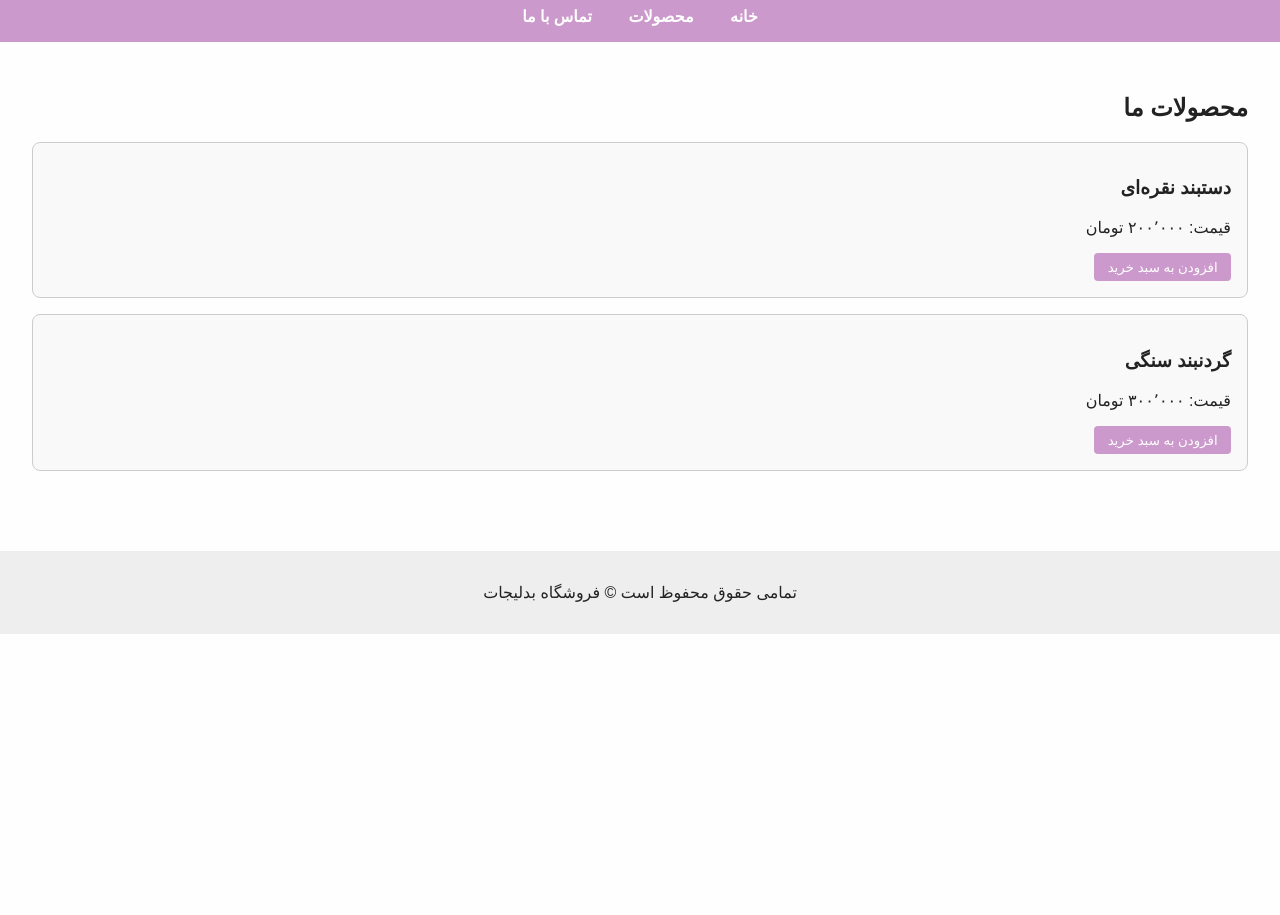
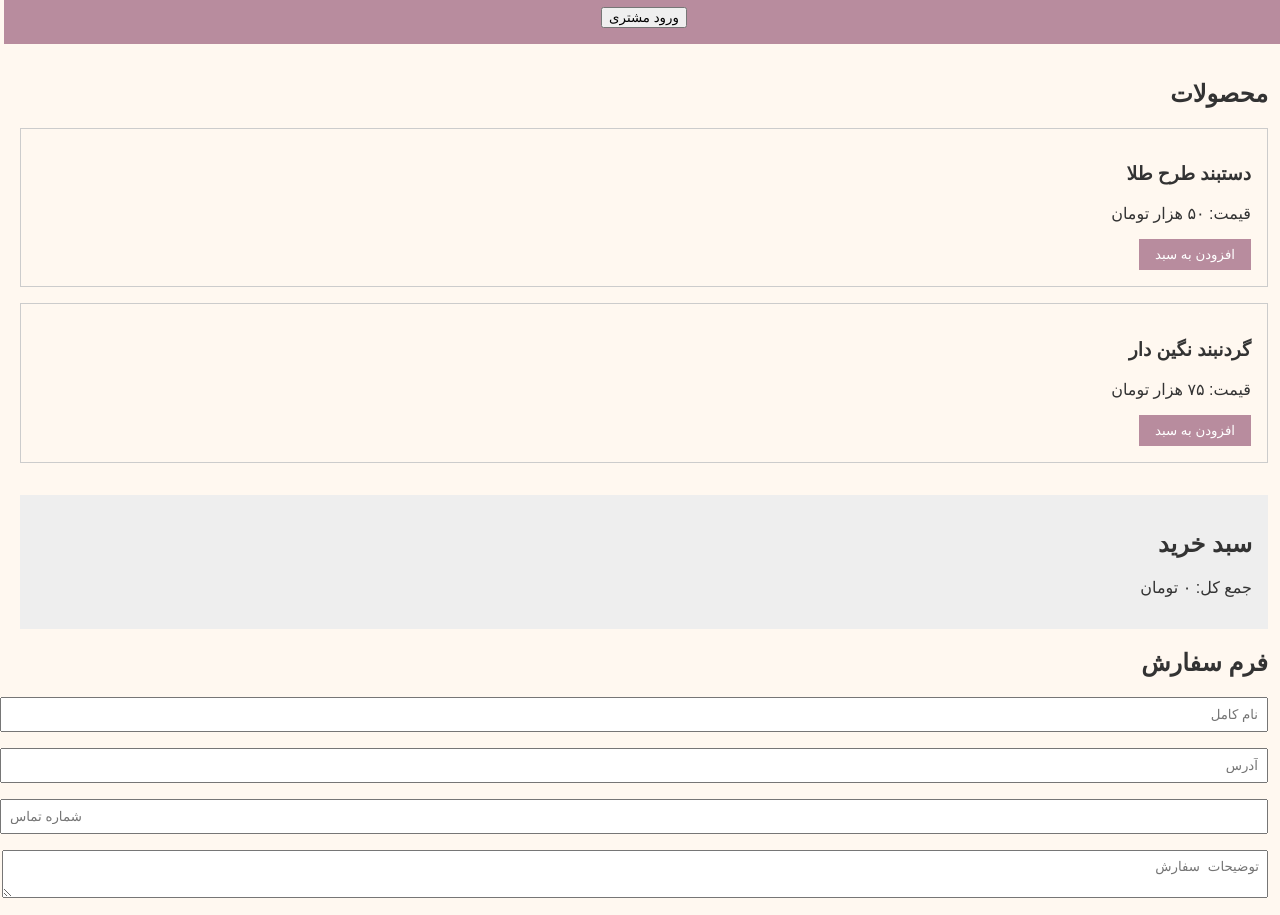
Before and after one commit to BellatrixLestrangeee/badal, a plain HTML site: page index.html in a window 1280 px wide. Shown: the part 90-1005 px from the top of the page. Before the commit the page ends 800 px from the top, so only its background shows below. Drawn offline with Linux system fonts and the light colour scheme.

Commit message:
Update index.html

```diff
--- a/index.html
+++ b/index.html
@@ -1,39 +1,136 @@
-
 <!DOCTYPE html>
 <html lang="fa" dir="rtl">
 <head>
-    <meta charset="UTF-8">
+  <meta charset="UTF-8" />
+  <meta name="viewport" content="width=device-width, initial-scale=1.0" />
   <title>فروشگاه بدلیجات</title>
-    <link rel="stylesheet" href="style.css">
+  <style>
+    body {
+      font-family: sans-serif;
+      margin: 0;
+      padding: 0;
+      background: #fff8f0;
+      color: #333;
+      direction: rtl;
+    }
+    header, footer {
+      background: #b88c9e;
+      color: white;
+      padding: 1rem;
+      text-align: center;
+    }
+    main {
+      padding: 1rem;
+    }
+    .product {
+      border: 1px solid #ccc;
+      padding: 1rem;
+      margin: 1rem 0;
+    }
+    .btn {
+      background: #b88c9e;
+      color: white;
+      border: none;
+      padding: 0.5rem 1rem;
+      cursor: pointer;
+    }
+    .cart {
+      background: #eee;
+      padding: 1rem;
+      margin-top: 2rem;
+    }
+    form {
+      margin-top: 1rem;
+    }
+    input, textarea {
+      width: 100%;
+      padding: 0.5rem;
+      margin-bottom: 1rem;
+    }
+  </style>
 </head>
 <body>
   <header>
     <h1>فروشگاه بدلیجات</h1>
-        <nav>
-            <a href="#">خانه</a>
-            <a href="#">محصولات</a>
-            <a href="#">تماس با ما</a>
-        </nav>
+    <button onclick="toggleLogin()">ورود مشتری</button>
   </header>
 
   <main>
-        <section class="products">
-            <h2>محصولات ما</h2>
+    <section id="login" style="display:none">
+      <h2>ورود</h2>
+      <input type="text" placeholder="نام کاربری" />
+      <input type="password" placeholder="رمز عبور" />
+      <button class="btn" onclick="alert('ورود موفق!')">ورود</button>
+    </section>
+
+    <section id="products">
+      <h2>محصولات</h2>
       <div class="product">
-                <h3>دستبند نقره‌ای</h3>
-                <p>قیمت: ۲۰۰٬۰۰۰ تومان</p>
-                <button>افزودن به سبد خرید</button>
+        <h3>دستبند طرح طلا</h3>
+        <p>قیمت: ۵۰ هزار تومان</p>
+        <button class="btn" onclick="addToCart('دستبند', 50000)">افزودن به سبد</button>
       </div>
       <div class="product">
-                <h3>گردنبند سنگی</h3>
-                <p>قیمت: ۳۰۰٬۰۰۰ تومان</p>
-                <button>افزودن به سبد خرید</button>
+        <h3>گردنبند نگین دار</h3>
+        <p>قیمت: ۷۵ هزار تومان</p>
+        <button class="btn" onclick="addToCart('گردنبند', 75000)">افزودن به سبد</button>
       </div>
+    </section>
+
+    <section class="cart" id="cart">
+      <h2>سبد خرید</h2>
+      <ul id="cart-items"></ul>
+      <p id="total">جمع کل: ۰ تومان</p>
+    </section>
+
+    <section id="order-form">
+      <h2>فرم سفارش</h2>
+      <form onsubmit="submitOrder(event)">
+        <input type="text" placeholder="نام کامل" required />
+        <input type="text" placeholder="آدرس" required />
+        <input type="tel" placeholder="شماره تماس" required />
+        <textarea placeholder="توضیحات سفارش"></textarea>
+        <button class="btn" type="submit">ثبت سفارش</button>
+      </form>
     </section>
   </main>
 
   <footer>
-        <p>تمامی حقوق محفوظ است © فروشگاه بدلیجات</p>
+    <p>تمام حقوق محفوظ است © فروشگاه بدلیجات</p>
   </footer>
+
+  <script>
+    let cart = [];
+
+    function toggleLogin() {
+      const loginSection = document.getElementById('login');
+      loginSection.style.display = loginSection.style.display === 'none' ? 'block' : 'none';
+    }
+
+    function addToCart(product, price) {
+      cart.push({ product, price });
+      renderCart();
+    }
+
+    function renderCart() {
+      const list = document.getElementById('cart-items');
+      list.innerHTML = '';
+      let total = 0;
+      cart.forEach(item => {
+        const li = document.createElement('li');
+        li.textContent = `${item.product} - ${item.price.toLocaleString()} تومان`;
+        list.appendChild(li);
+        total += item.price;
+      });
+      document.getElementById('total').textContent = `جمع کل: ${total.toLocaleString()} تومان`;
+    }
+
+    function submitOrder(event) {
+      event.preventDefault();
+      alert('سفارش شما ثبت شد!');
+      cart = [];
+      renderCart();
+    }
+  </script>
 </body>
 </html>
```
Lines whose indentation alone changed are shown as unchanged.
